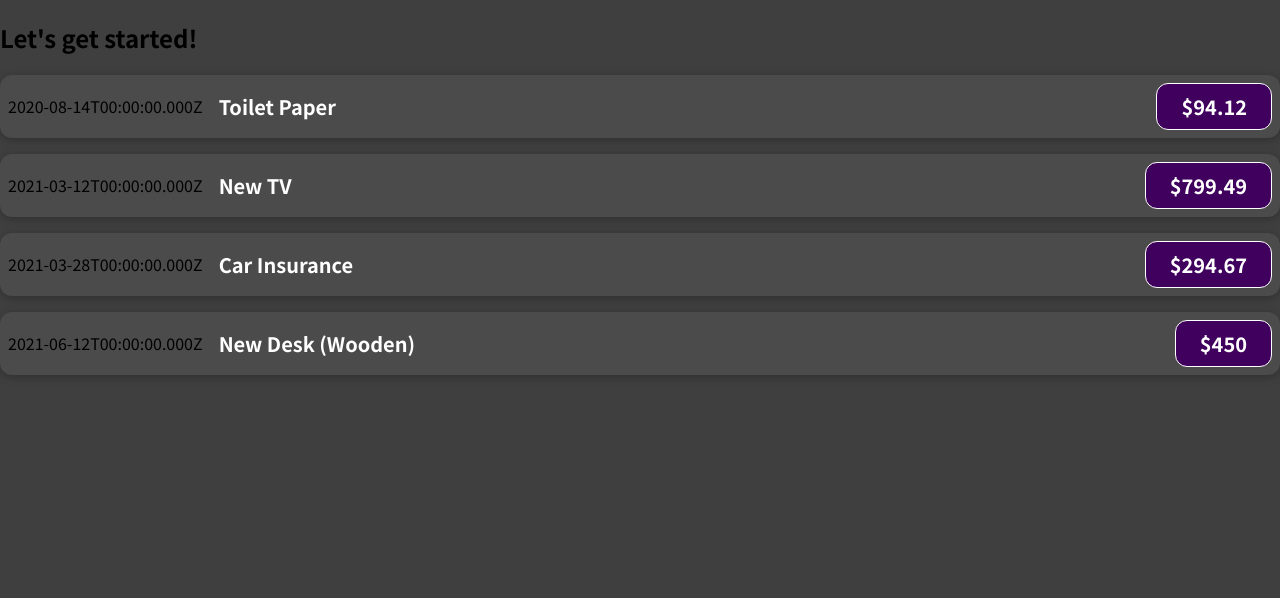
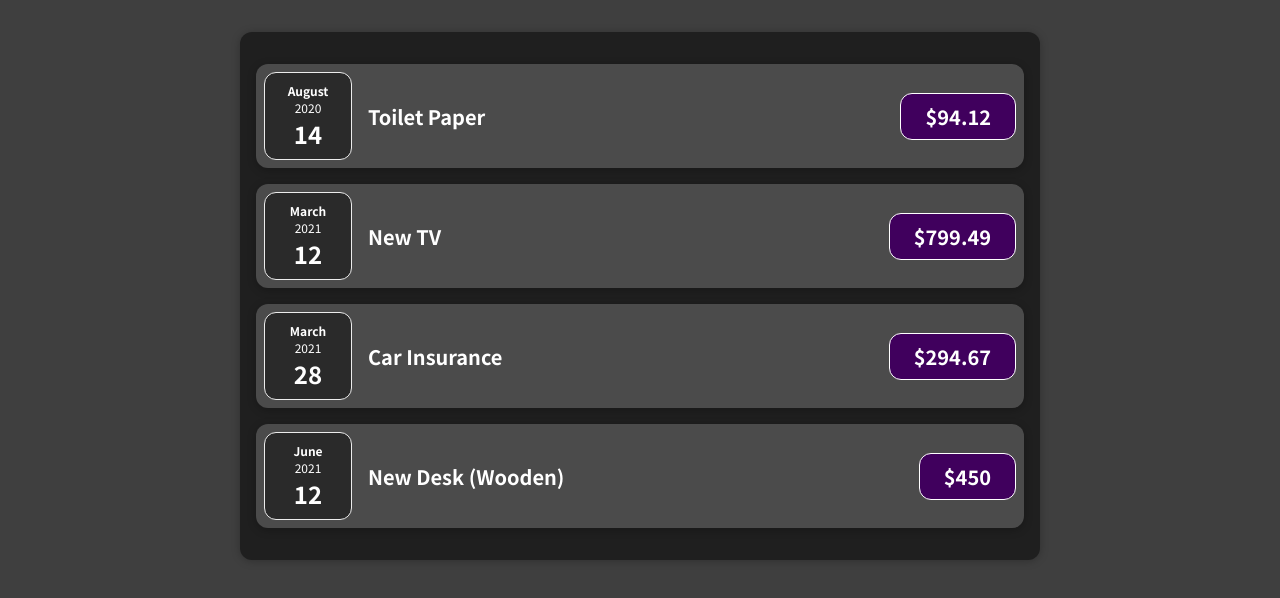
Before and after one commit to timstetter/react-expense-tracker-app, a React (Create React App) app: page / in a window 1280 px wide. Shown: the top 598 px of the page. Built offline with nearby package versions, Linux system fonts and the light colour scheme.

Commit message:
expensedate and expenses component

```diff
--- a/src/App.jsx
+++ b/src/App.jsx
@@ -1,4 +1,4 @@
-import ExpenseItem from "./components/ExpenseItem";
+import Expenses from "./components/Expenses";
 
 function App() {
   const expenses = [
@@ -30,27 +30,7 @@ function App() {
 
   return (
     <div>
-      <h2>Let's get started!</h2>
-      <ExpenseItem
-        title={expenses[0].title}
-        amount={expenses[0].amount}
-        date={expenses[0].date}
-      />
-      <ExpenseItem
-        title={expenses[1].title}
-        amount={expenses[1].amount}
-        date={expenses[1].date}
-      />
-      <ExpenseItem
-        title={expenses[2].title}
-        amount={expenses[2].amount}
-        date={expenses[2].date}
-      />
-      <ExpenseItem
-        title={expenses[3].title}
-        amount={expenses[3].amount}
-        date={expenses[3].date}
-      />
+      <Expenses expenses={expenses} />
     </div>
   );
 }
--- /dev/null
+++ b/src/components/ExpenseDate.css
@@ -0,0 +1,26 @@
+.expense-date {
+  display: flex;
+  flex-direction: column;
+  width: 5.5rem;
+  height: 5.5rem;
+  border: 1px solid #ececec;
+  background-color: #2a2a2a;
+  color: white;
+  border-radius: 12px;
+  align-items: center;
+  justify-content: center;
+}
+
+.expense-date__month {
+  font-size: 0.75rem;
+  font-weight: bold;
+}
+
+.expense-date__year {
+  font-size: 0.75rem;
+}
+
+.expense-date__day {
+  font-size: 1.5rem;
+  font-weight: bold;
+}
--- /dev/null
+++ b/src/components/ExpenseDate.jsx
@@ -0,0 +1,17 @@
+import "./ExpenseDate.css";
+
+function ExpenseDate(props) {
+  const month = props.date.toLocaleString("en-US", { month: "long" });
+  const day = props.date.toLocaleString("en-US", { day: "2-digit" });
+  const year = props.date.getFullYear();
+
+  return (
+    <div className="expense-date">
+      <div className="expense-date__month">{month}</div>
+      <div className="expense-date__year">{year}</div>
+      <div className="expense-date__day">{day}</div>
+    </div>
+  );
+}
+
+export default ExpenseDate;
--- a/src/components/ExpenseItem.jsx
+++ b/src/components/ExpenseItem.jsx
@@ -1,9 +1,10 @@
 import "./ExpenseItem.css";
+import ExpenseDate from "./ExpenseDate";
 
 function ExpenseItem(props) {
   return (
     <div className="expense-item">
-      <div>{props.date.toISOString()}</div>
+      <ExpenseDate date={props.date} />
       <div className="expense-item__description">
         <h2>{props.title}</h2>
         <div className="expense-item__price">${props.amount}</div>
--- /dev/null
+++ b/src/components/Expenses.css
@@ -0,0 +1,9 @@
+.expenses {
+  padding: 1rem;
+  background-color: rgb(31, 31, 31);
+  margin: 2rem auto;
+  width: 50rem;
+  max-width: 95%;
+  border-radius: 12px;
+  box-shadow: 0 1px 8px rgba(0, 0, 0, 0.25);
+}
--- /dev/null
+++ b/src/components/Expenses.jsx
@@ -0,0 +1,31 @@
+import ExpenseItem from "./ExpenseItem";
+import "./Expenses.css";
+
+function Expenses(props) {
+  return (
+    <div className="expenses">
+      <ExpenseItem
+        title={props.expenses[0].title}
+        amount={props.expenses[0].amount}
+        date={props.expenses[0].date}
+      />
+      <ExpenseItem
+        title={props.expenses[1].title}
+        amount={props.expenses[1].amount}
+        date={props.expenses[1].date}
+      />
+      <ExpenseItem
+        title={props.expenses[2].title}
+        amount={props.expenses[2].amount}
+        date={props.expenses[2].date}
+      />
+      <ExpenseItem
+        title={props.expenses[3].title}
+        amount={props.expenses[3].amount}
+        date={props.expenses[3].date}
+      />
+    </div>
+  );
+}
+
+export default Expenses;
```
Also changed, not shown: 1 other file (tests, documents, lock files or other folders).
